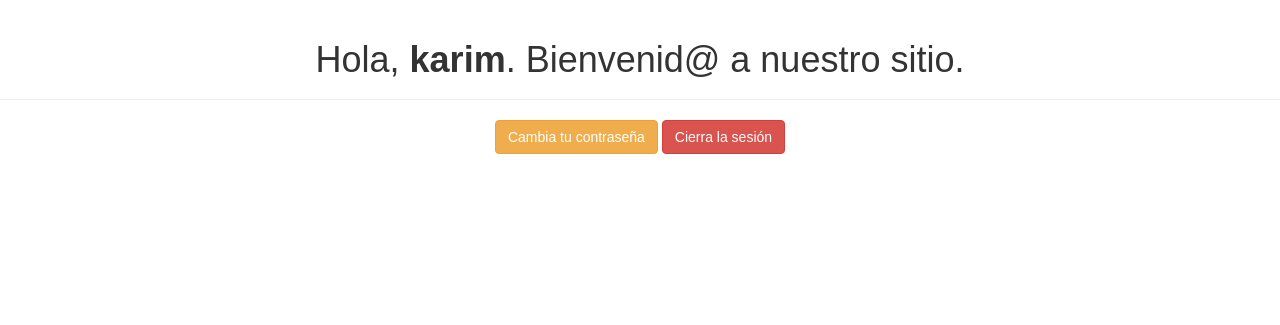
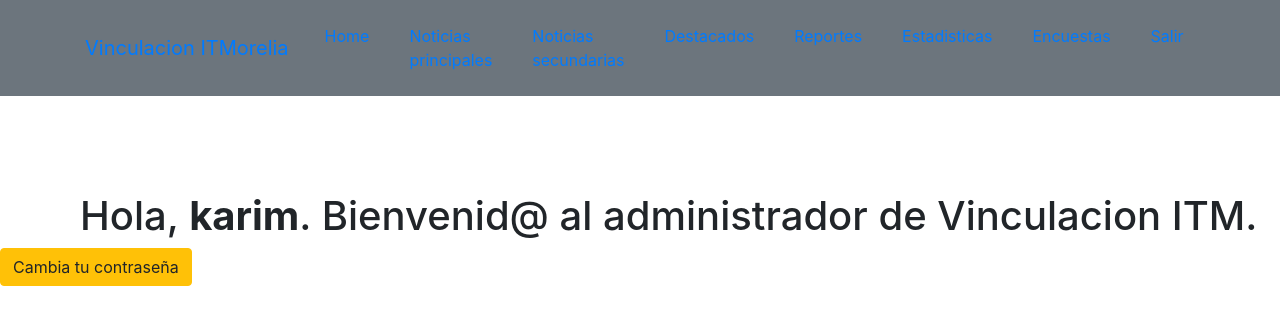
Before and after one commit to Kareem240/VinculacionITM, a PHP site: page /carrito/admin/welcome.php in a window 1280 px wide. Shown: the top 325 px of the page. Run offline with PHP 8.4, Linux system fonts and the light colour scheme; a user stored in the database is signed in.

Commit message:
Admin 0.2

```diff
--- /dev/null
+++ b/admin/head.php
@@ -0,0 +1,44 @@
+<!DOCTYPE html>
+<html lang="en">
+    <head>
+        <meta charset="utf-8">
+        <meta name="viewport" content="width=device-width, initial-scale=1, shrink-to-fit=no">
+        <meta name="description" content="">
+        <meta name="author" content="">
+        <title>Admin vinculacion ITM</title>
+
+        <!-- Core theme CSS (includes Bootstrap)-->
+        <link href="css/styles.css" rel="stylesheet">
+        <!-- Fonts CSS-->
+        <link href="../assets/img/vinculacion.svg" rel="icon">
+
+    <link rel="stylesheet" href="https://stackpath.bootstrapcdn.com/bootstrap/4.4.1/css/bootstrap.min.css" integrity="sha384-Vkoo8x4CGsO3+Hhxv8T/Q5PaXtkKtu6ug5TOeNV6gBiFeWPGFN9MuhOf23Q9Ifjh" crossorigin="anonymous">
+
+    <script src="https://code.jquery.com/jquery-3.4.1.slim.min.js" integrity="sha384-J6qa4849blE2+poT4WnyKhv5vZF5SrPo0iEjwBvKU7imGFAV0wwj1yYfoRSJoZ+n" crossorigin="anonymous"></script>
+    <script src="https://cdn.jsdelivr.net/npm/popper.js@1.16.0/dist/umd/popper.min.js" integrity="sha384-Q6E9RHvbIyZFJoft+2mJbHaEWldlvI9IOYy5n3zV9zzTtmI3UksdQRVvoxMfooAo" crossorigin="anonymous"></script>
+    <script src="https://stackpath.bootstrapcdn.com/bootstrap/4.4.1/js/bootstrap.min.js" integrity="sha384-wfSDF2E50Y2D1uUdj0O3uMBJnjuUD4Ih7YwaYd1iqfktj0Uod8GCExl3Og8ifwB6" crossorigin="anonymous"></script>
+
+    <nav class="navbar navbar-expand-lg bg-secondary fixed-top" id="mainNav">
+            <div class="container"><a class="navbar-brand js-scroll-trigger" href="#page-top">Vinculacion ITMorelia</a>
+                <button class="navbar-toggler navbar-toggler-right font-weight-bold bg-primary text-white rounded" type="button" data-toggle="collapse" data-target="#navbarResponsive" aria-controls="navbarResponsive" aria-expanded="false" aria-label="Toggle navigation">Menu <i class="fas fa-bars"></i></button>
+                <div class="collapse navbar-collapse" id="navbarResponsive">
+                    <ul class="navbar-nav ml-auto">
+                        <li class="nav-item mx-0 mx-lg-1"><a class="nav-link py-3 px-0 px-lg-3 rounded js-scroll-trigger" href="http://localhost/carrito/admin">Home</a></li>
+                        <li class="nav-item mx-0 mx-lg-1"><a class="nav-link py-3 px-0 px-lg-3 rounded js-scroll-trigger" href="http://localhost/carrito/admin/vistas/admCuentas.php">Noticias principales</a></li>
+                        <li class="nav-item mx-0 mx-lg-1"><a class="nav-link py-3 px-0 px-lg-3 rounded js-scroll-trigger" href="http://localhost/carrito/admin/vistas/admProductos.php">Noticias secundarias</a></li>
+                        <li class="nav-item mx-0 mx-lg-1"><a class="nav-link py-3 px-0 px-lg-3 rounded js-scroll-trigger" href="http://localhost/carrito/admin/vistas/comentarios.php">Destacados</a></li>
+                        <li class="nav-item mx-0 mx-lg-1"><a class="nav-link py-3 px-0 px-lg-3 rounded js-scroll-trigger" href="http://localhost/carrito/admin/includes/logout.php">Reportes</a>
+                        <li class="nav-item mx-0 mx-lg-1"><a class="nav-link py-3 px-0 px-lg-3 rounded js-scroll-trigger" href="http://localhost/carrito/admin/includes/logout.php">Estadisticas</a>
+                        <li class="nav-item mx-0 mx-lg-1"><a class="nav-link py-3 px-0 px-lg-3 rounded js-scroll-trigger" href="http://localhost/carrito/admin/includes/logout.php">Encuestas</a>
+                        <li class="nav-item mx-0 mx-lg-1"><a class="nav-link py-3 px-0 px-lg-3 rounded js-scroll-trigger" href="http://localhost/vinculacionitm/admin/logout.php">Salir</a>
+                        </li>
+                    </ul>
+                </div>
+            </div>
+        </nav>
+
+  </head>
+
+  <br>
+  <br><br>  <br>
+  <br>
--- a/admin/welcome.php
+++ b/admin/welcome.php
@@ -13,22 +13,18 @@ if(!isset($_SESSION["loggedin"]) || $_SESSION["loggedin"] !== true){
 <html lang="en">
 <head>
     <meta charset="UTF-8">
-    <title>Welcome</title>
-    <link rel="stylesheet" href="https://maxcdn.bootstrapcdn.com/bootstrap/3.3.7/css/bootstrap.css">
-    <style type="text/css">
-        body{ font: 14px sans-serif; text-align: center; }
-    </style>
+
+<?php include_once 'head.php'; ?>
+
 </head>
 <body>
     <div class="page-header">
-        <h1>Hola, <b><?php echo htmlspecialchars($_SESSION["username"]); ?></b>. Bienvenid@ a nuestro sitio.</h1>
+        <br><br><br>
+        <h1 style="text-indent: 80px">Hola, <b><?php echo htmlspecialchars($_SESSION["username"]); ?></b>. Bienvenid@ al administrador de Vinculacion ITM.</h1>
 
     </div>
     <p>
         <a href="reset-password.php" class="btn btn-warning">Cambia tu contraseña</a>
-        <a href="logout.php" class="btn btn-danger">Cierra la sesión</a>
-
-
     </p>
 
 
```
Also changed, not shown: admin/style.css (line endings or trailing spaces).
